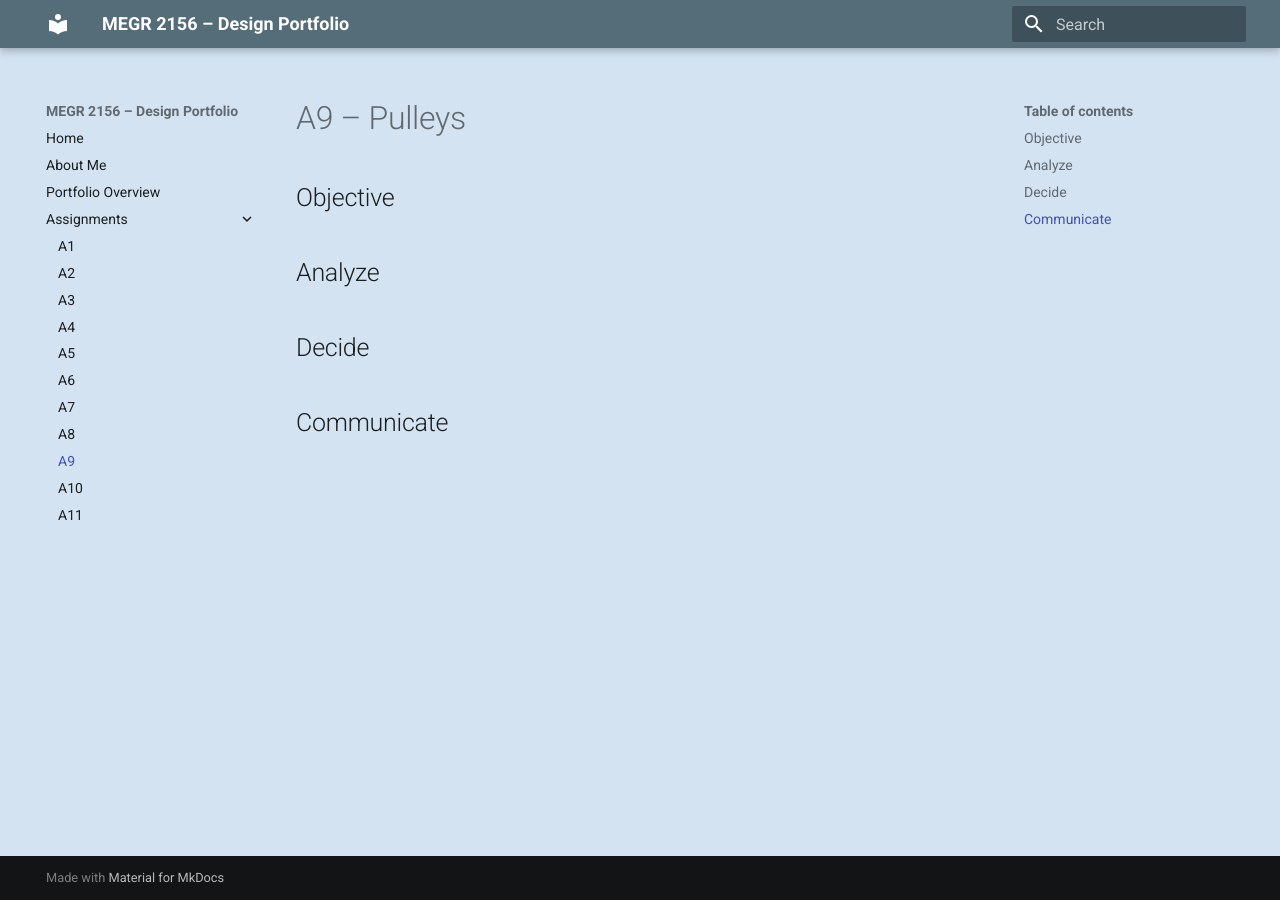
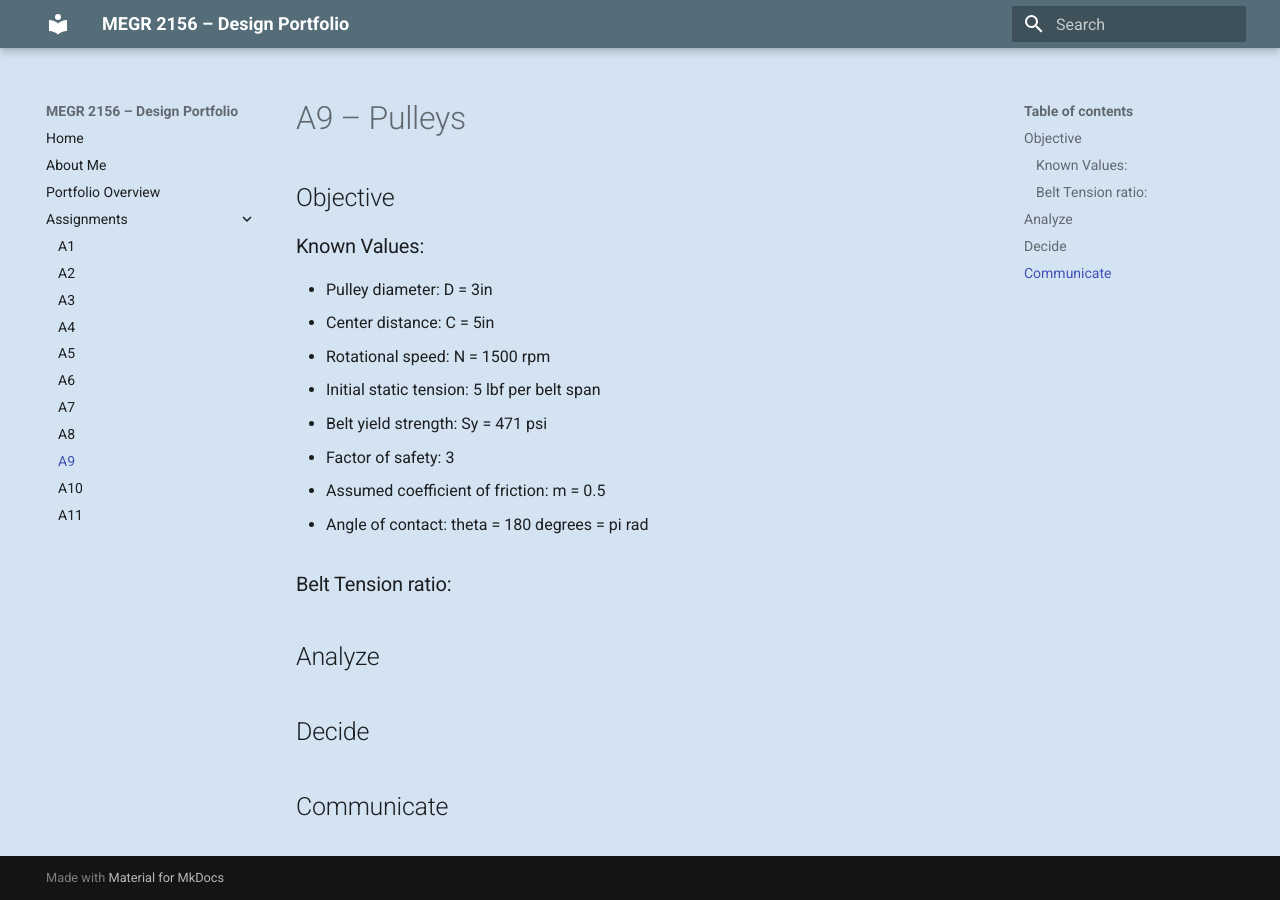
Before and after one commit to Noah-DiMenna/megr2156-portfolio, an MkDocs documentation site: the page built from docs/assignments/A09/index.md, in a window 1280 px wide. Built offline with MkDocs 1.6.1 and Material for MkDocs 9.7.7, drawn with Linux system fonts in a browser that asks for light colours.

Commit message:
Update index.md

```diff
--- a/docs/assignments/A09/index.md
+++ b/docs/assignments/A09/index.md
@@ -1,6 +1,57 @@
 # A9 – Pulleys
 
 ## Objective
+
+### Known Values:
+
+- Pulley diameter: D = 3in
+- Center distance: C = 5in
+- Rotational speed: N = 1500 rpm
+- Initial static tension: 5 lbf per belt span
+- Belt yield strength: Sy = 471 psi
+- Factor of safety: 3
+- Assumed coefficient of friction: m = 0.5
+- Angle of contact: theta = 180 degrees = pi rad
+
+### Belt Tension ratio:
+
+
+
+
+
+
+
+
+
+
+
+
+
+
+
+
+
+
+
+
+
+
+
+
+
+
+
+
+
+
+
+
+
+
+
+
+
+
 
 
 ## Analyze
```
